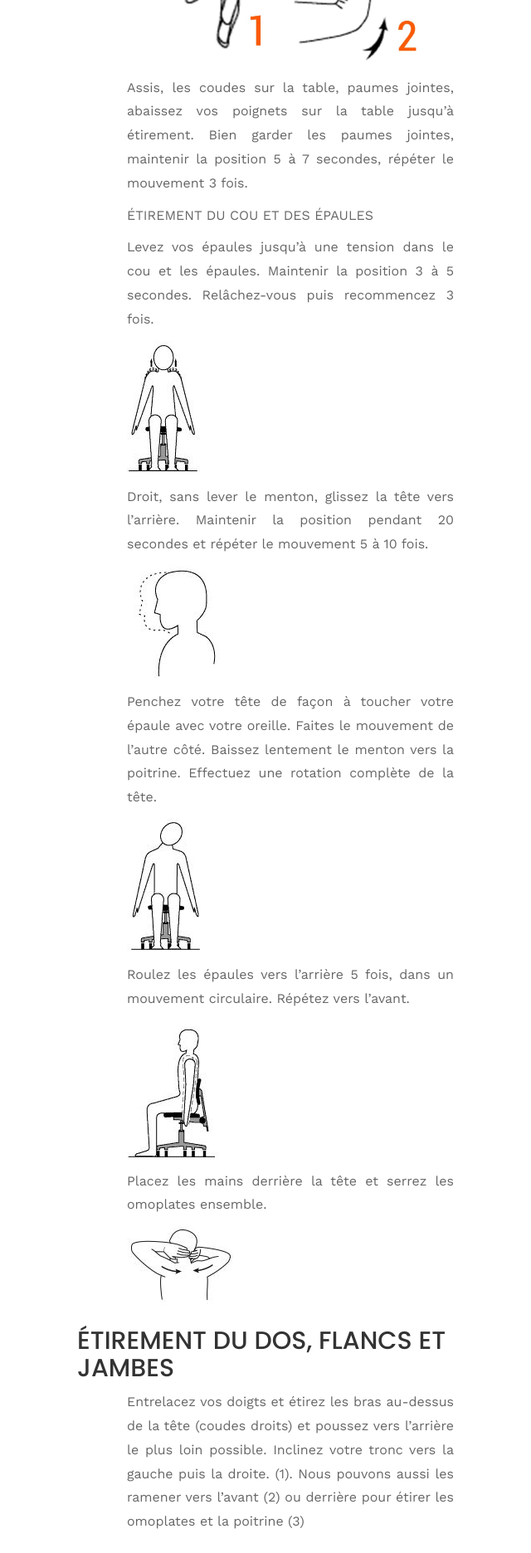
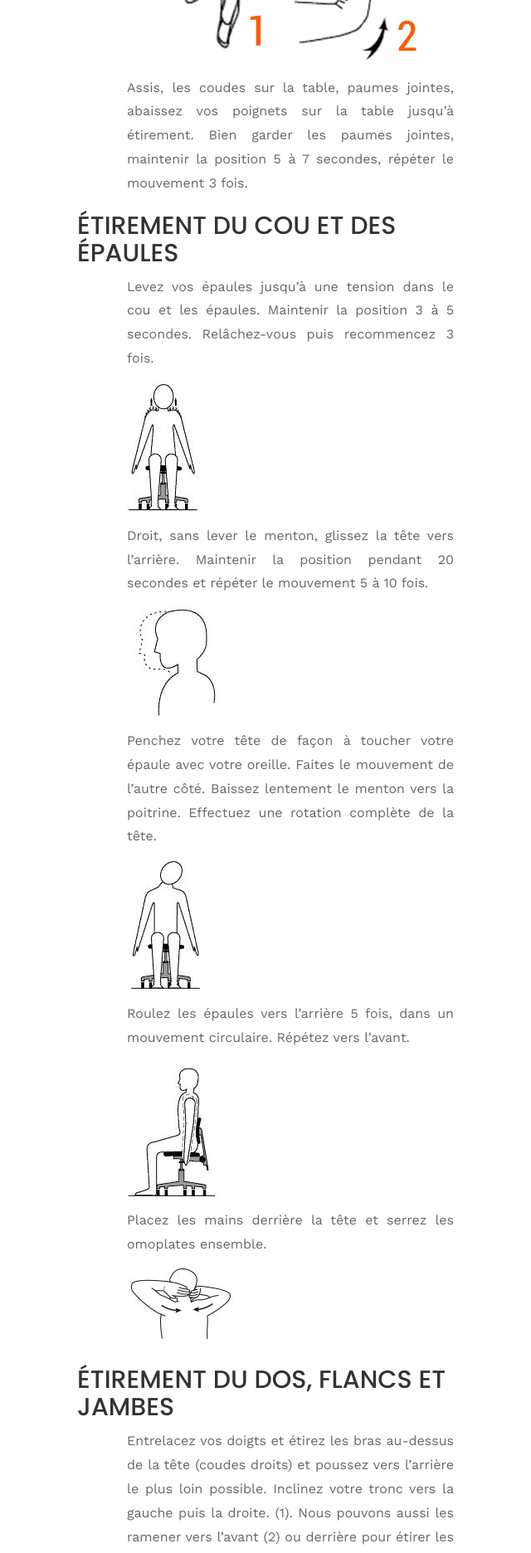
Before and after one commit to phildaponte/odemard, a Jekyll site: the page built from _posts/2017-06-26-que-faire-pendant-une-pause-au-travail-.md, in a window 1280 px wide. Shown: the part 1806-3678 px from the top of the page at 83% size, without its empty margins (578-1218 px from the left). Built offline with Jekyll 4.4.1, drawn with Linux system fonts in a browser that asks for light colours; comment, search, counter and statistics services are not loaded.

```diff
--- a/_posts/2017-06-26-que-faire-pendant-une-pause-au-travail-.md
+++ b/_posts/2017-06-26-que-faire-pendant-une-pause-au-travail-.md
@@ -34,7 +34,7 @@ secondes. Répétez le mouvement 3 fois. Puis répétez l’opération dans l’
 Assis, les coudes sur la table, paumes jointes, abaissez vos poignets sur la table jusqu’à étirement.
 Bien garder les paumes jointes, maintenir la position 5 à 7 secondes, répéter le mouvement 3 fois.
 
-ÉTIREMENT DU COU ET DES ÉPAULES
+## ÉTIREMENT DU COU ET DES ÉPAULES
 
 Levez vos épaules jusqu’à une tension dans le cou et les épaules. Maintenir la position 3 à 5 secondes.
 Relâchez-vous puis recommencez 3 fois.
```
Also changed, not shown: other parts of _posts/2017-06-26-que-faire-pendant-une-pause-au-travail-.md (+4 -0 lines).
